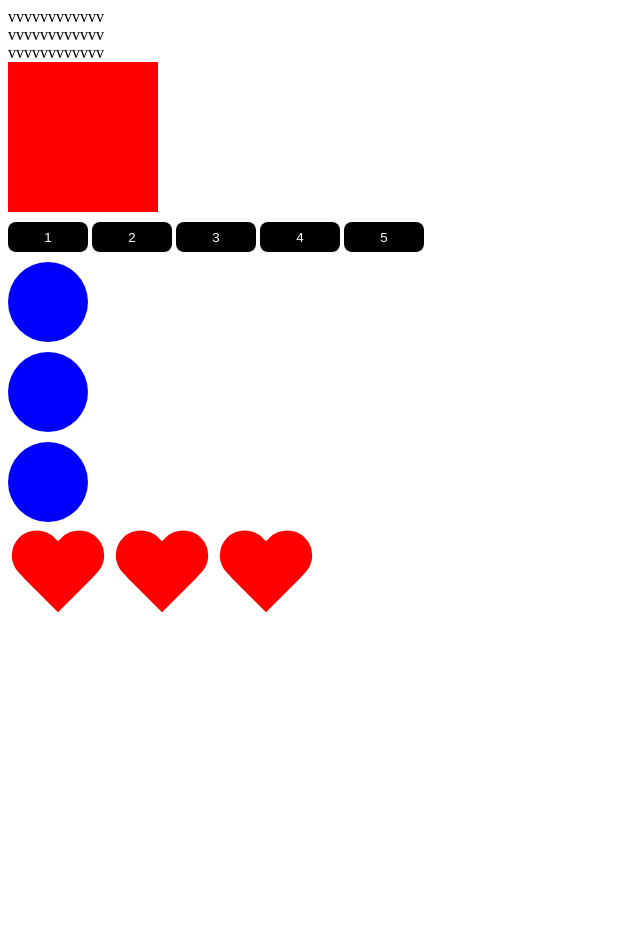
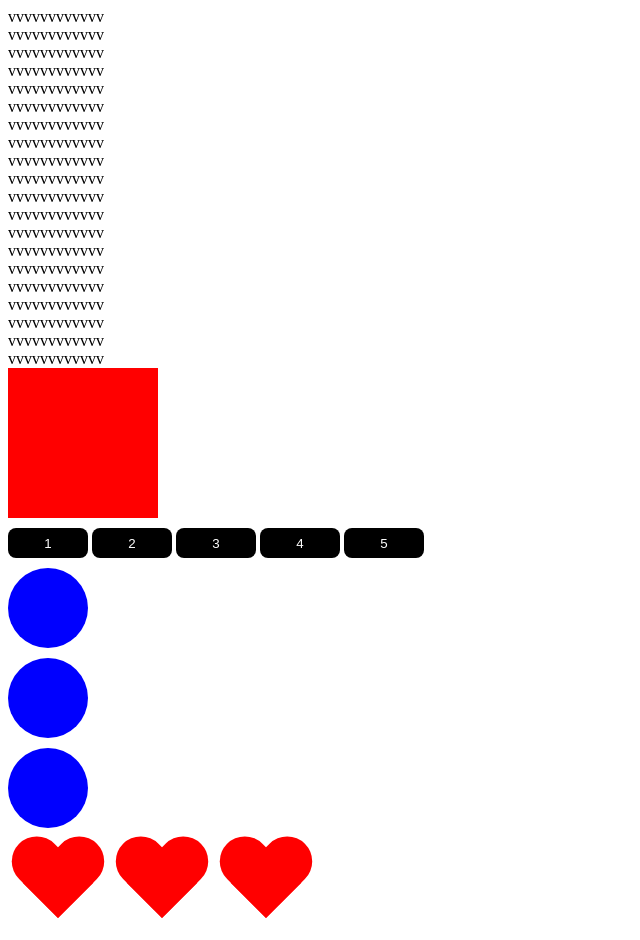
Before and after one commit to Artem-Alexandrov-TestingWEB/test, a plain HTML site: page elements/index.html in a window 1280 px wide. Shown: the whole page, without its empty margins (0-640 px from the left). Before the commit the page ends 800 px from the top, so only its background shows below. Drawn offline with Linux system fonts and the light colour scheme.

Commit message:
Update index.html

```diff
--- a/elements/index.html
+++ b/elements/index.html
@@ -8,6 +8,23 @@
 	</head>
 
 	<body>
+		<header>vvvvvvvvvvvv</header>
+		<header>vvvvvvvvvvvv</header>
+		<header>vvvvvvvvvvvv</header>
+		<header>vvvvvvvvvvvv</header>
+		<header>vvvvvvvvvvvv</header>
+		<header>vvvvvvvvvvvv</header>
+		<header>vvvvvvvvvvvv</header>
+		<header>vvvvvvvvvvvv</header>
+		<header>vvvvvvvvvvvv</header>
+		<header>vvvvvvvvvvvv</header>
+		<header>vvvvvvvvvvvv</header>
+		<header>vvvvvvvvvvvv</header>
+		<header>vvvvvvvvvvvv</header>
+		<header>vvvvvvvvvvvv</header>
+		<header>vvvvvvvvvvvv</header>
+		<header>vvvvvvvvvvvv</header>
+		<header>vvvvvvvvvvvv</header>
 		<header>vvvvvvvvvvvv</header>
 		<header>vvvvvvvvvvvv</header>
 		<header>vvvvvvvvvvvv</header>
```
